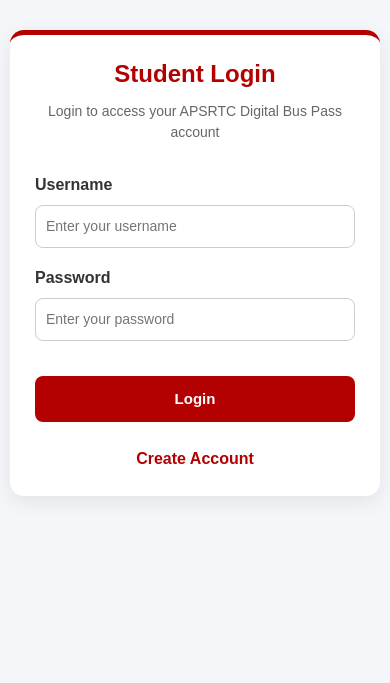
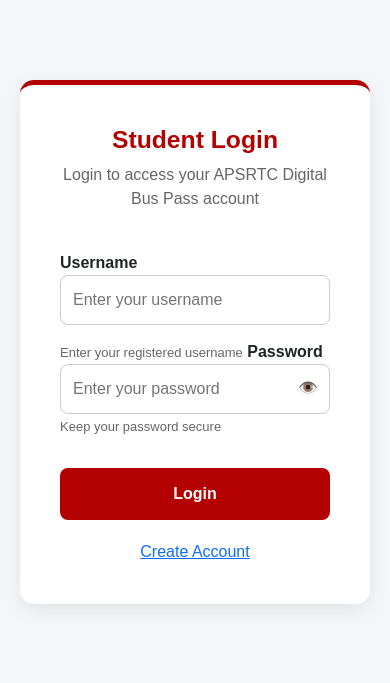
Before and after one commit to s1446/DIGITAL_BUSS_PASS, a Django app: page / in a window 390 px wide. Shown: the top 683 px of the page. Run offline with Django 5.2, Linux system fonts and the light colour scheme.

Commit message:
updated login page UI and validation

```diff
--- a/accounts/views.py
+++ b/accounts/views.py
@@ -5,6 +5,12 @@
 from .forms import StudentRegisterForm
 from students.models import BusPass
 import random
+
+
+from django.shortcuts import render, redirect
+from django.contrib import messages
+from django.contrib.auth import login
+from .forms import StudentRegisterForm
 
 
 def register_view(request):
@@ -22,6 +28,12 @@
             login(request, user)
             return redirect('student_dashboard')
 
+        else:
+            messages.error(
+                request,
+                "Please correct the errors below."
+            )
+
     else:
         form = StudentRegisterForm()
 
@@ -31,11 +43,20 @@
         {'form': form}
     )
 
+from django.shortcuts import render, redirect
+from django.contrib.auth import authenticate, login
+from django.contrib import messages
+
 
 def login_view(request):
     if request.method == 'POST':
-        username = request.POST.get('username')
-        password = request.POST.get('password')
+        username = request.POST.get('username', '').strip()
+        password = request.POST.get('password', '').strip()
+
+        # Basic validation
+        if not username or not password:
+            messages.error(request, "Both fields are required.")
+            return render(request, 'accounts/login.html')
 
         user = authenticate(
             request,
@@ -46,18 +67,15 @@
         if user is not None:
             login(request, user)
 
-            messages.success(
-                request,
-                "Login successful."
-            )
+            messages.success(request, "Login successful.")
 
+            # Role-based redirect
             if user.is_superuser:
                 return redirect('admin_dashboard')
 
-            elif hasattr(user, 'role'):
+            if hasattr(user, 'role'):
                 if user.role == 'admin':
                     return redirect('admin_dashboard')
-
                 elif user.role == 'student':
                     return redirect('student_dashboard')
 
@@ -69,11 +87,7 @@
                 "Invalid username or password."
             )
 
-    return render(
-        request,
-        'accounts/login.html'
-    )
-
+    return render(request, 'accounts/login.html')
 
 def logout_view(request):
     logout(request)
--- a/templates/accounts/login.html
+++ b/templates/accounts/login.html
@@ -1,5 +1,3 @@
-<!-- templates/accounts/login.html -->
-
 <!DOCTYPE html>
 <html lang="en">
 <head>
@@ -13,7 +11,6 @@
         body {
             font-family: Arial, sans-serif;
             background: #f4f6f9;
-            margin: 0;
             padding: 20px;
         }
 
@@ -30,33 +27,25 @@
         h2 {
             text-align: center;
             color: #b30000;
-            margin-bottom: 12px;
             font-weight: bold;
         }
 
         .subtitle {
             text-align: center;
             color: #666;
-            margin-bottom: 30px;
-            font-size: 15px;
+            margin-bottom: 25px;
         }
 
         label {
-            display: block;
+            margin-top: 15px;
             font-weight: 600;
-            margin-top: 18px;
-            margin-bottom: 8px;
-            color: #333;
         }
 
         input {
             width: 100%;
             padding: 12px;
+            border-radius: 8px;
             border: 1px solid #ccc;
-            border-radius: 8px;
-            font-size: 15px;
-            outline: none;
-            box-sizing: border-box;
         }
 
         input:focus {
@@ -65,15 +54,13 @@
 
         .login-btn {
             width: 100%;
-            margin-top: 35px;
+            margin-top: 30px;
             background: #b30000;
             color: white;
+            padding: 14px;
             border: none;
-            padding: 14px;
-            font-size: 16px;
+            border-radius: 8px;
             font-weight: bold;
-            border-radius: 8px;
-            cursor: pointer;
         }
 
         .login-btn:hover {
@@ -82,50 +69,23 @@
 
         .register-link {
             text-align: center;
-            margin-top: 25px;
+            margin-top: 20px;
         }
 
-        .register-link a {
-            color: #b30000;
-            text-decoration: none;
-            font-weight: 600;
+        .password-wrapper {
+            position: relative;
         }
 
-        .register-link a:hover {
-            text-decoration: underline;
+        .toggle-eye {
+            position: absolute;
+            right: 12px;
+            top: 12px;
+            cursor: pointer;
         }
 
-        .alert {
-            margin-bottom: 20px;
-        }
-
-        @media (max-width: 768px) {
-            body {
-                padding: 10px;
-            }
-
-            .login-container {
-                padding: 25px;
-                margin: 20px auto;
-            }
-
-            h2 {
-                font-size: 24px;
-            }
-
-            .subtitle {
-                font-size: 14px;
-            }
-
-            input {
-                padding: 10px;
-                font-size: 14px;
-            }
-
-            .login-btn {
-                padding: 12px;
-                font-size: 15px;
-            }
+        small {
+            color: #666;
+            font-size: 13px;
         }
     </style>
 </head>
@@ -134,11 +94,11 @@
 <div class="login-container">
 
     <h2>Student Login</h2>
-
     <p class="subtitle">
         Login to access your APSRTC Digital Bus Pass account
     </p>
 
+    <!-- MESSAGES -->
     {% if messages %}
         {% for message in messages %}
             <div class="alert
@@ -146,19 +106,8 @@
                     alert-danger
                 {% else %}
                     alert-success
-                {% endif %}
-                alert-dismissible fade show"
-                role="alert">
-
+                {% endif %}">
                 {{ message }}
-
-                <button
-                    type="button"
-                    class="btn-close"
-                    data-bs-dismiss="alert"
-                    aria-label="Close">
-                </button>
-
             </div>
         {% endfor %}
     {% endif %}
@@ -166,6 +115,7 @@
     <form method="POST">
         {% csrf_token %}
 
+        <!-- USERNAME -->
         <label>Username</label>
         <input
             type="text"
@@ -173,14 +123,21 @@
             placeholder="Enter your username"
             required
         >
+        <small>Enter your registered username</small>
 
+        <!-- PASSWORD -->
         <label>Password</label>
+        <div class="password-wrapper">
             <input
                 type="password"
                 name="password"
+                id="password"
                 placeholder="Enter your password"
                 required
             >
+            <span class="toggle-eye" onclick="togglePassword()">👁️</span>
+        </div>
+        <small>Keep your password secure</small>
 
         <button type="submit" class="login-btn">
             Login
@@ -195,7 +152,12 @@
 
 </div>
 
-<script src="https://cdn.jsdelivr.net/npm/bootstrap@5.3.3/dist/js/bootstrap.bundle.min.js"></script>
+<script>
+function togglePassword() {
+    const field = document.getElementById("password");
+    field.type = field.type === "password" ? "text" : "password";
+}
+</script>
 
 </body>
 </html>
```
Also changed, not shown: templates/accounts/register.html (+62 -69 lines). Lines whose indentation alone changed are shown as unchanged.
